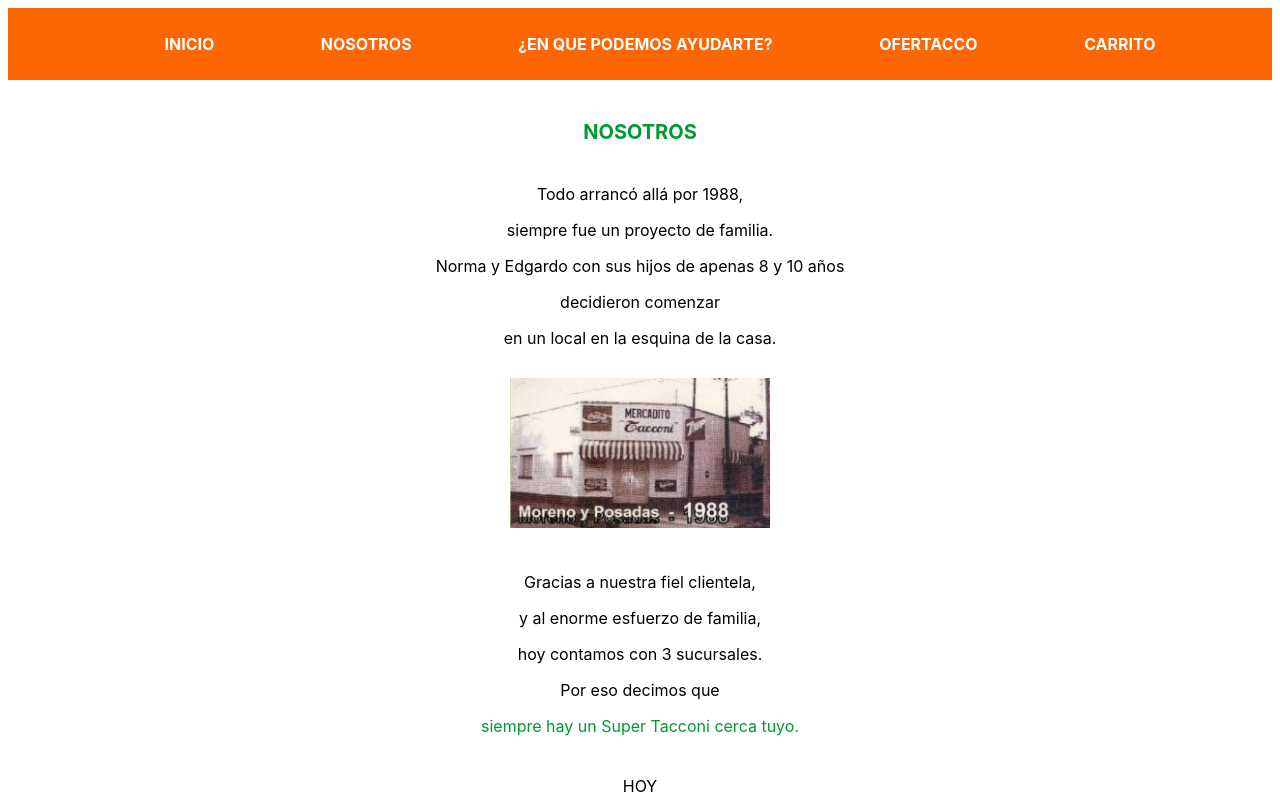
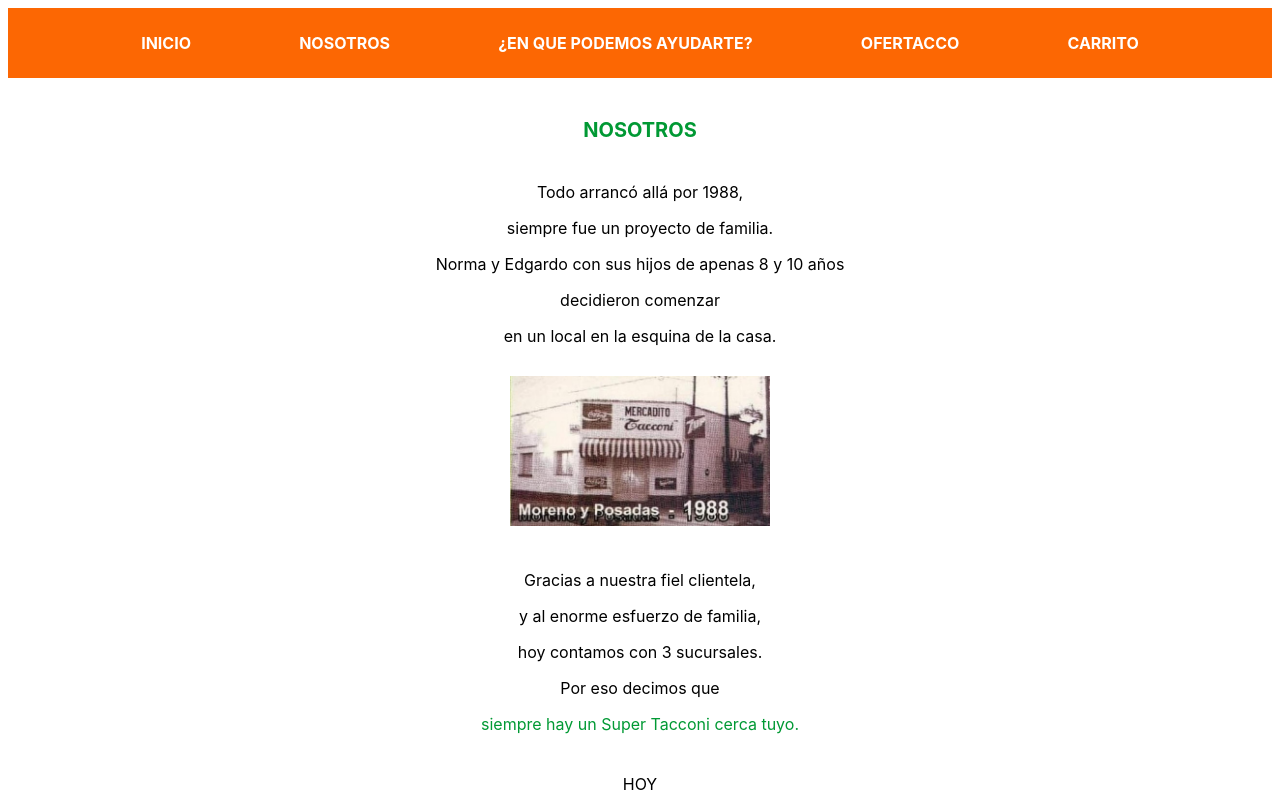
Before and after one commit to PamelaLatorre/PFLatorre, a plain HTML site: page pages/pagina-2.html in a window 1280 px wide. Shown: the top 800 px of the page. Drawn offline with Linux system fonts and the light colour scheme.

Commit message:
acomodamos la navbar

```diff
--- a/css/style.css
+++ b/css/style.css
@@ -5,7 +5,7 @@
 
 header{
     background-color: #FC6703; color: white;
-    padding: 10px;
+    padding: 25px;
 }
 
 footer{
@@ -16,6 +16,17 @@
     display: flex;
     justify-content: space-evenly;
     list-style: none;
+    padding-left: 0px;
+    margin-bottom: 0px;
+}
+
+.nav2{
+    display: flex;
+    justify-content: space-evenly;
+    list-style: none;
+    padding-left: 0px;
+    margin-bottom: 0px;
+    margin-top: 0px;
 }
 
 .a1:hover{
@@ -169,6 +180,10 @@
     margin-left: 60px;
     text-align: justify;
     margin-right: 60px;
+}
+
+.form-control{
+    width: 650px;
 }
 
 .carrito3{
--- a/pages/pagina-2.html
+++ b/pages/pagina-2.html
@@ -13,7 +13,7 @@
 
     <header>
         <nav>
-            <ul class="nav1">
+            <ul class="nav2">
                 <li><strong><a href="../index.html" class="a1">INICIO</a></strong></li>
                 <li><strong>NOSOTROS</strong></li>
                 <li><strong><a href="pagina-4.html" class="a1">¿EN QUE PODEMOS AYUDARTE?</a></strong></li>
```
